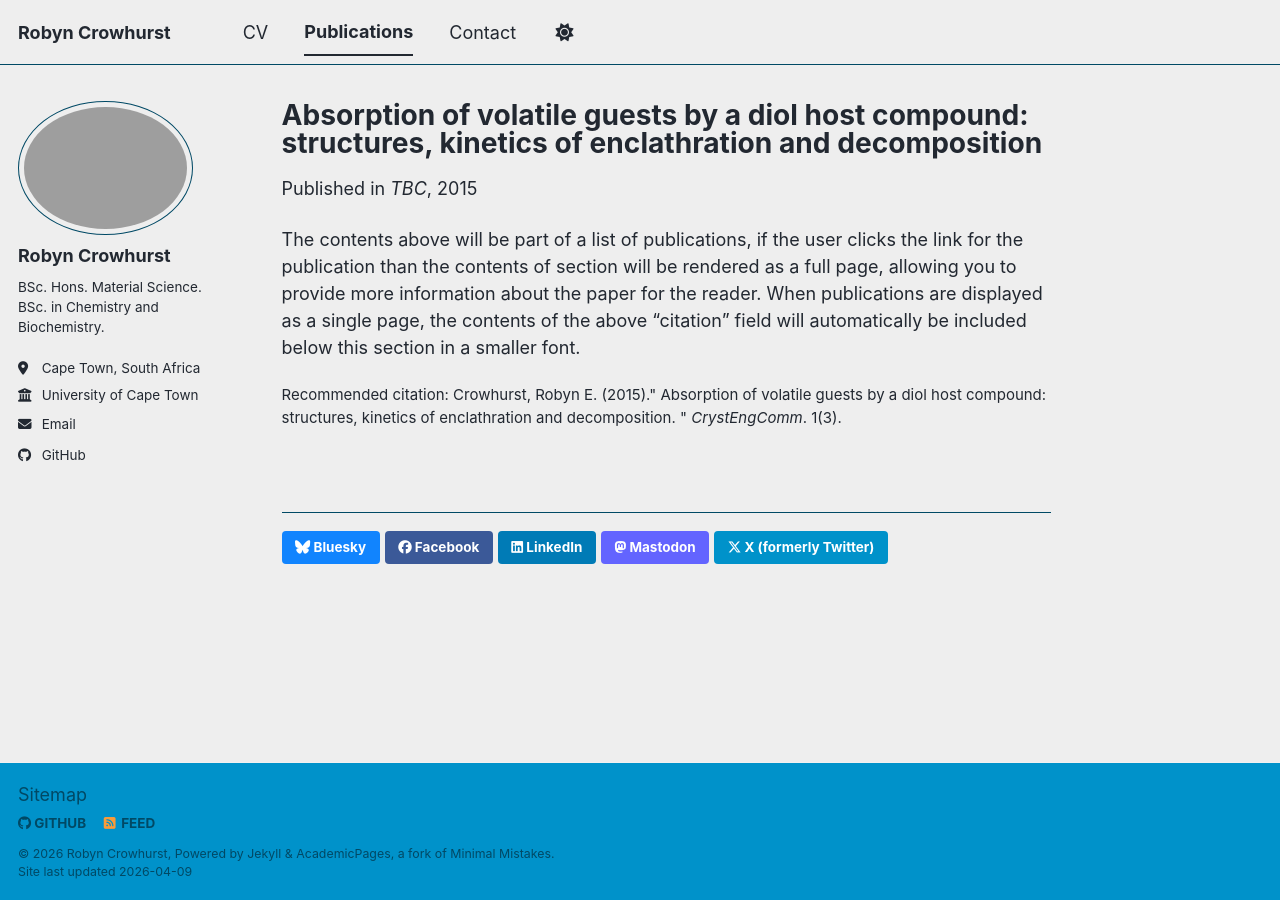
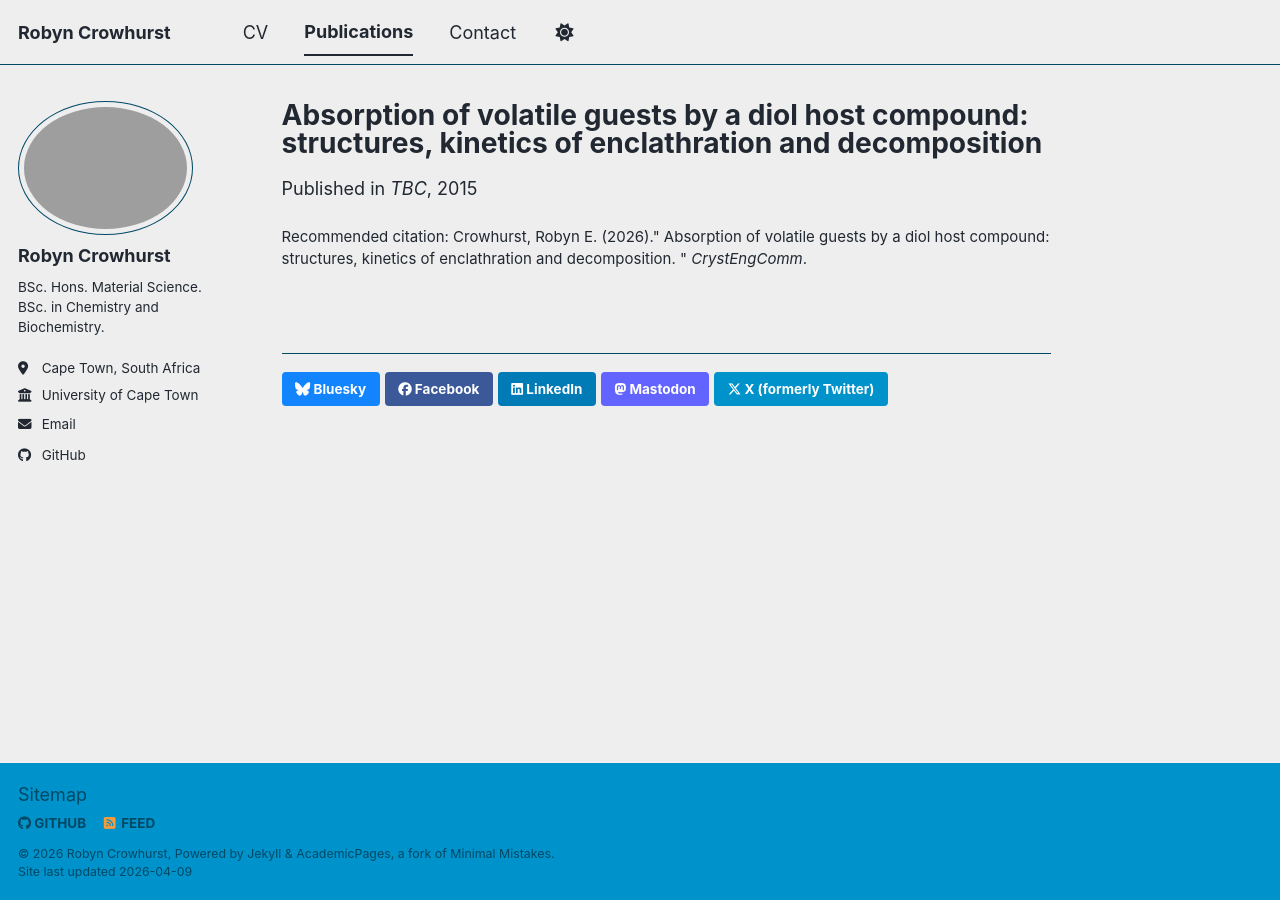
Before and after one commit to RutherfordsGold/ePortfolio, a Jekyll site: the page built from _publications/2015-10-01-paper-title-number-3.md, in a window 1280 px wide. Built offline with Jekyll 4.4.1, drawn with Linux system fonts in a browser that asks for light colours; a script bundle is joined from its source files by our own code; library files that are not in the unit come from our copies.

Commit message:
Update Publication

```diff
--- a/_publications/2015-10-01-paper-title-number-3.md
+++ b/_publications/2015-10-01-paper-title-number-3.md
@@ -8,7 +8,5 @@
 venue: 'TBC'
 #slidesurl: 'https://academicpages.github.io/files/slides3.pdf'
 #paperurl: 'https://academicpages.github.io/files/paper3.pdf'
-citation: 'Crowhurst, Robyn E. (2015).&quot; Absorption of volatile guests by a diol host compound: structures, kinetics of enclathration and decomposition. &quot; <i>CrystEngComm</i>. 1(3).'
+citation: 'Crowhurst, Robyn E. (2026).&quot; Absorption of volatile guests by a diol host compound: structures, kinetics of enclathration and decomposition. &quot; <i>CrystEngComm</i>.'
 ---
-
-The contents above will be part of a list of publications, if the user clicks the link for the publication than the contents of section will be rendered as a full page, allowing you to provide more information about the paper for the reader. When publications are displayed as a single page, the contents of the above "citation" field will automatically be included below this section in a smaller font.
```
